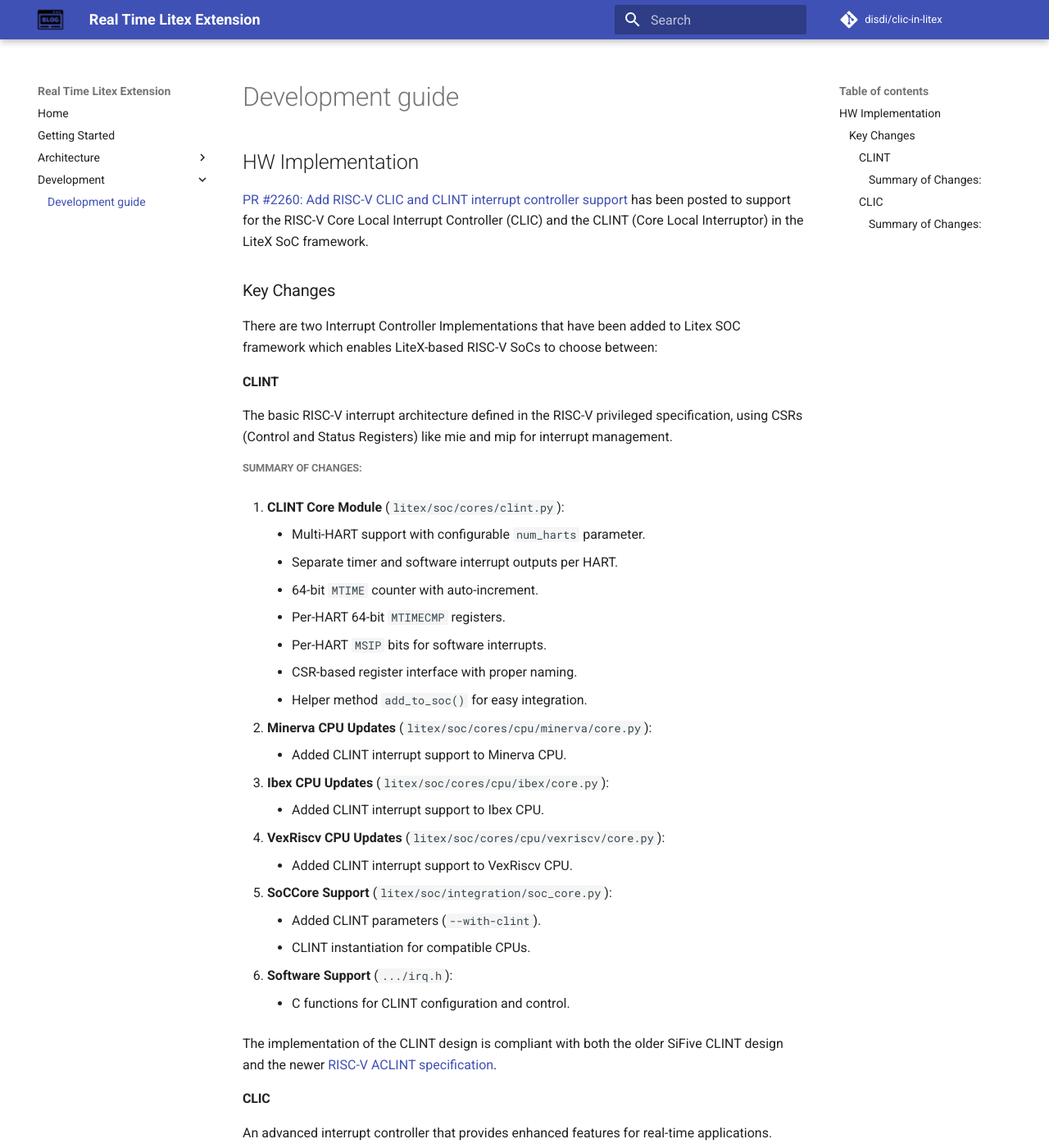
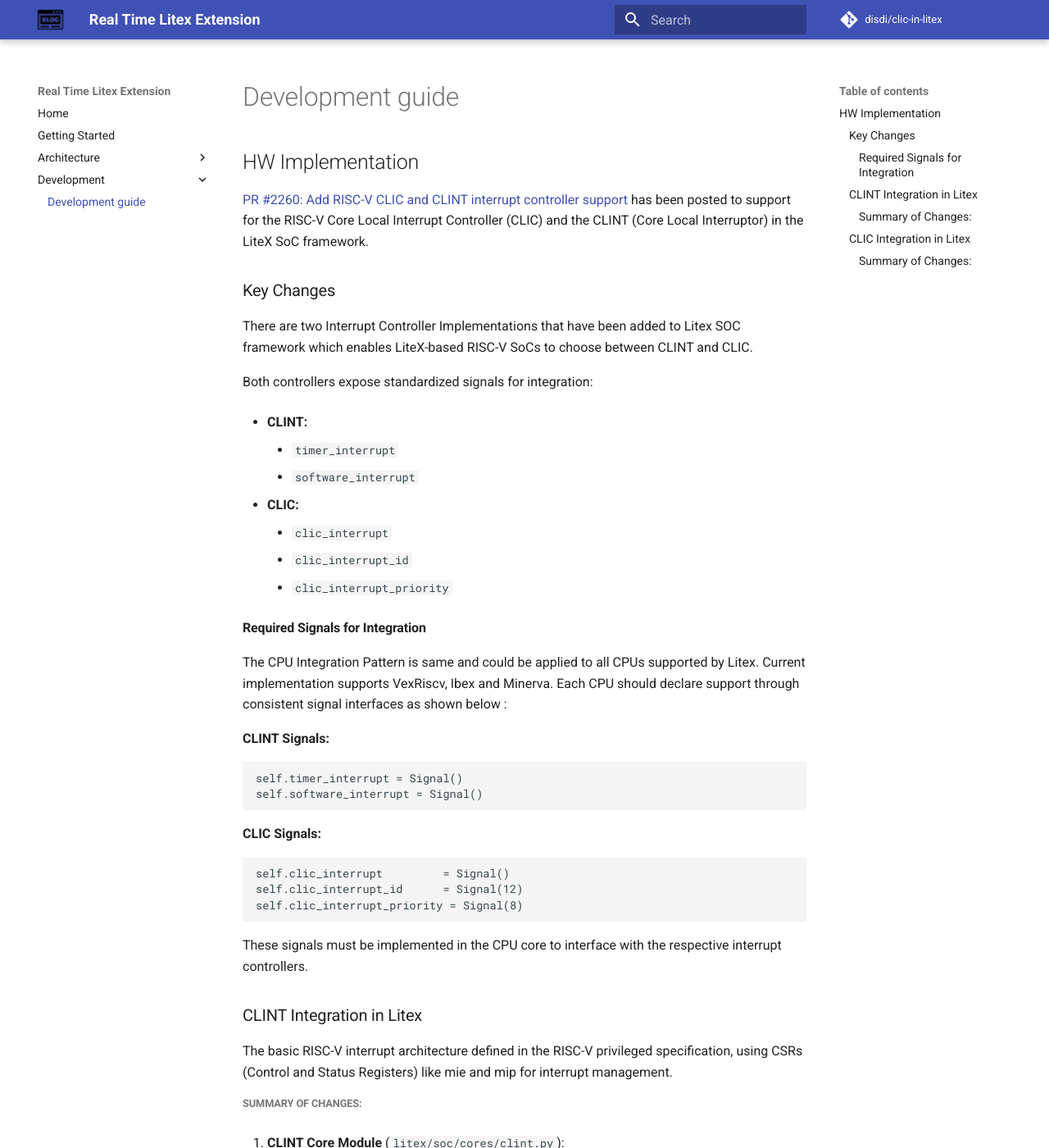
Before and after one commit to disdi/clic-in-litex, an MkDocs documentation site: the page built from docs/nav/development/development-guide.md, in a window 1280 px wide and 1400 px high. Shown: the whole window at 82% size. Built offline with MkDocs 1.6.1 and Material for MkDocs 9.7.7, drawn with Linux system fonts in a browser that asks for light colours; comment, search, counter and statistics services are not loaded; some of the changed text lies outside the part shown.

Commit message:
Add steps to integrate more CPUs

````diff
--- a/docs/nav/development/development-guide.md
+++ b/docs/nav/development/development-guide.md
@@ -7,9 +7,40 @@
 
 ### Key Changes
 
-There are two Interrupt Controller Implementations that have been added to Litex SOC framework which enables LiteX-based RISC-V SoCs to choose between:
+There are two Interrupt Controller Implementations that have been added to Litex SOC framework which enables LiteX-based RISC-V SoCs to choose between CLINT and CLIC.
 
-#### CLINT
+Both controllers expose standardized signals for integration:
+
+- **CLINT:**
+    - `timer_interrupt`
+    - `software_interrupt`
+
+- **CLIC:**
+    - `clic_interrupt`
+    - `clic_interrupt_id`
+    - `clic_interrupt_priority`
+
+#### Required Signals for Integration
+
+The CPU Integration Pattern is same and could be applied to all CPUs supported by Litex. Current implementation supports VexRiscv, Ibex and Minerva.
+Each CPU should declare support through consistent signal interfaces as shown below :
+
+**CLINT Signals:**
+```python
+self.timer_interrupt = Signal()
+self.software_interrupt = Signal()
+```
+
+**CLIC Signals:**
+```python
+self.clic_interrupt         = Signal()
+self.clic_interrupt_id      = Signal(12)
+self.clic_interrupt_priority = Signal(8)
+```
+These signals must be implemented in the CPU core to interface with the respective interrupt controllers.
+
+
+### CLINT Integration in Litex
 
 The basic RISC-V interrupt architecture defined in the RISC-V privileged specification, using CSRs (Control and Status Registers) like mie and mip for interrupt management.
 
@@ -42,7 +73,7 @@ The basic RISC-V interrupt architecture defined in the RISC-V privileged specifi
 
 The implementation of the CLINT design is compliant with both the older SiFive CLINT design and the newer [RISC-V ACLINT specification](https://github.com/riscvarchive/riscv-aclint).
 
-#### CLIC
+### CLIC Integration in Litex
 
 An advanced interrupt controller that provides enhanced features for real-time applications.
 
````
